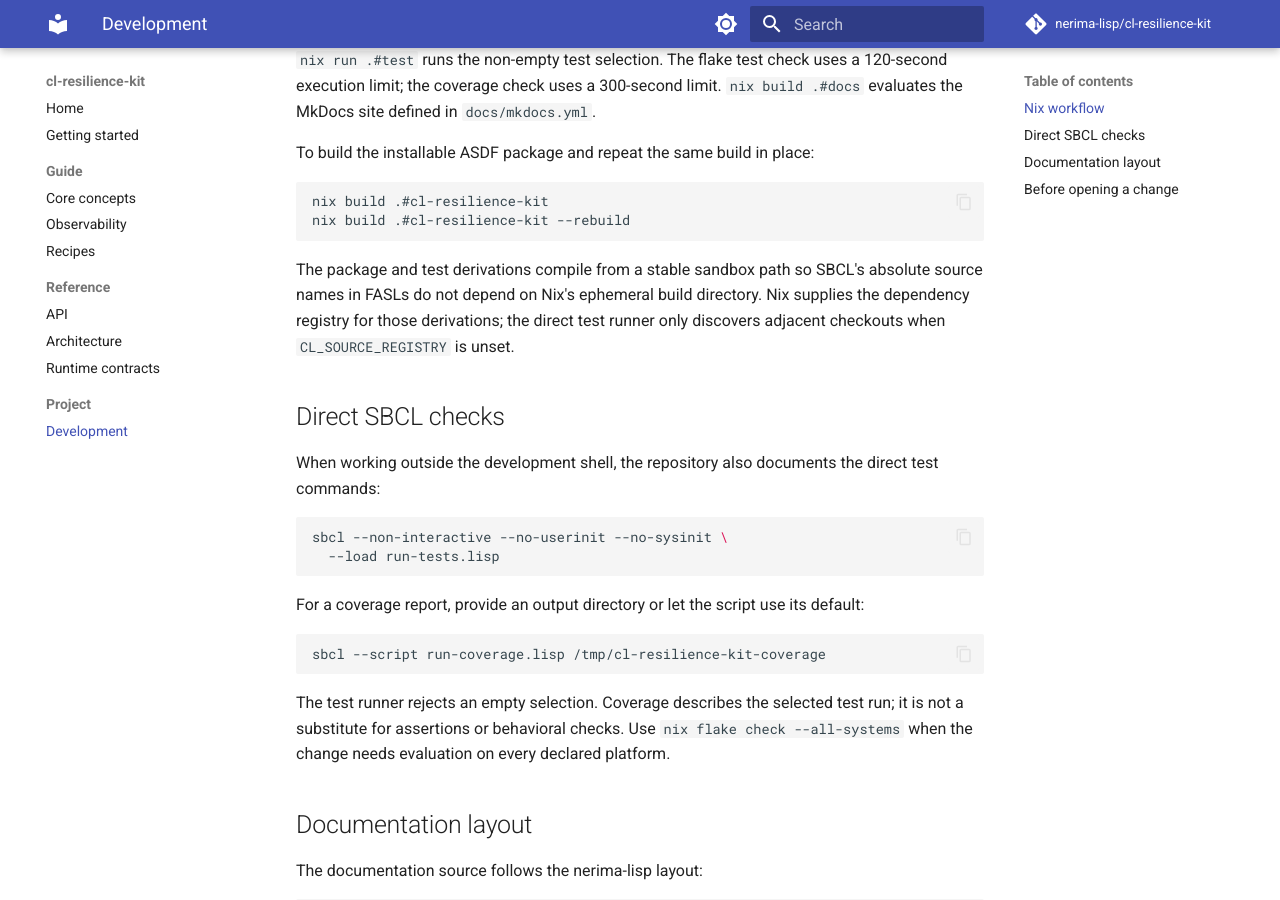
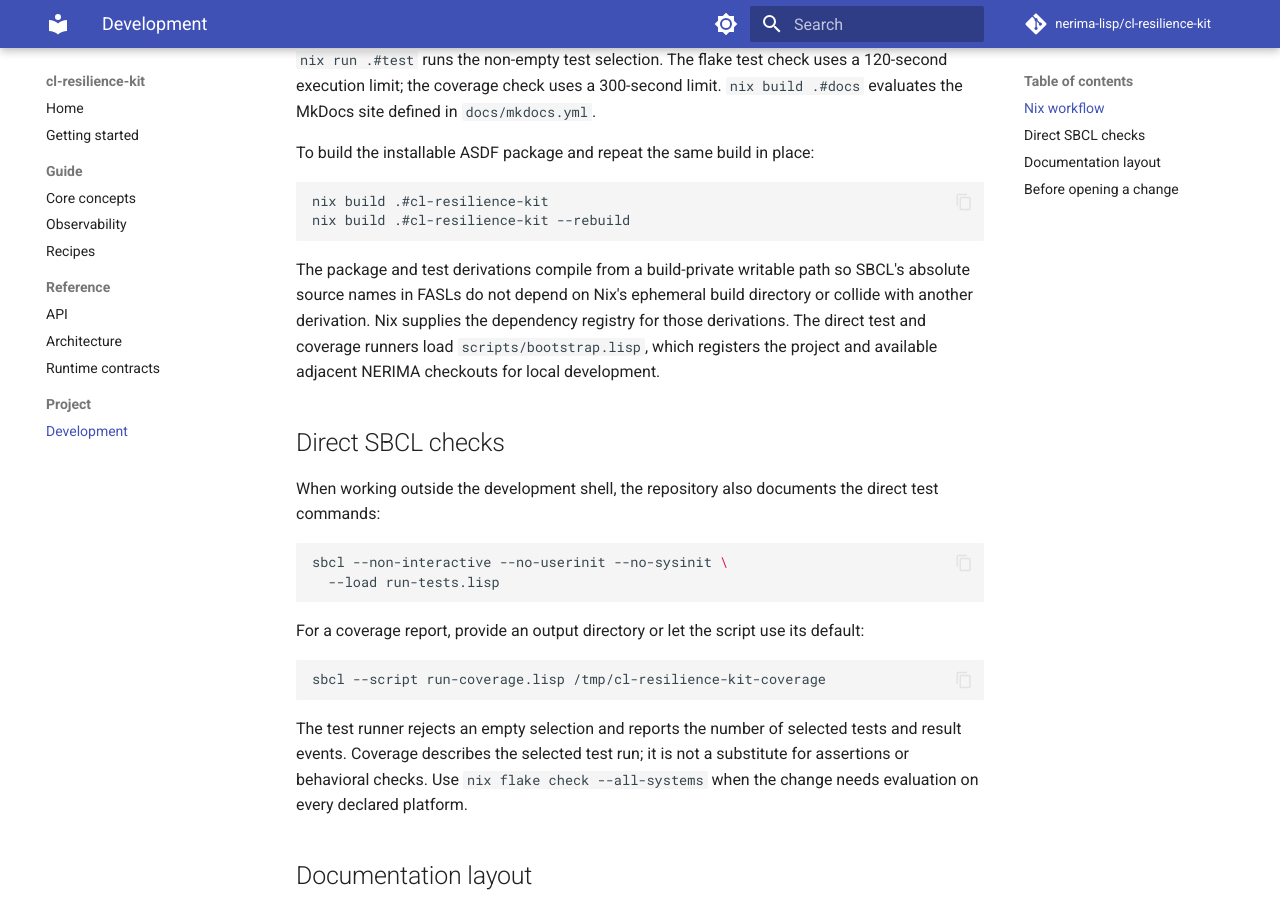
Before and after one commit to nerima-lisp/cl-resilience-kit, an MkDocs documentation site: the page built from docs/src/project/development.md, in a window 1280 px wide and 900 px high, scrolled down 376 px. Built offline with MkDocs 1.6.1 and Material for MkDocs 9.7.7, drawn with Linux system fonts in a browser that asks for light colours; comment, search, counter and statistics services are not loaded.

Commit message:
Document CPS composition APIs, data validation, and build changes
Cover call-with-resilience/k and with-resilience/k in the API
reference and README, list src/data-validation.lisp and the split
composition modules in the architecture reference, and describe the
shared bootstrap script and the test runner's empty-selection guard
in the development guide.

````diff
--- a/docs/src/project/development.md
+++ b/docs/src/project/development.md
@@ -24,11 +24,12 @@ nix build .#cl-resilience-kit
 nix build .#cl-resilience-kit --rebuild
 ```
 
-The package and test derivations compile from a stable sandbox path so SBCL's
-absolute source names in FASLs do not depend on Nix's ephemeral build
-directory. Nix supplies the dependency registry for those derivations; the
-direct test runner only discovers adjacent checkouts when `CL_SOURCE_REGISTRY`
-is unset.
+The package and test derivations compile from a build-private writable path so
+SBCL's absolute source names in FASLs do not depend on Nix's ephemeral build
+directory or collide with another derivation. Nix supplies the dependency
+registry for those derivations. The direct test and coverage runners load
+`scripts/bootstrap.lisp`, which registers the project and available adjacent
+NERIMA checkouts for local development.
 
 ## Direct SBCL checks
 
@@ -47,10 +48,10 @@ default:
 sbcl --script run-coverage.lisp /tmp/cl-resilience-kit-coverage
 ```
 
-The test runner rejects an empty selection. Coverage describes the selected
-test run; it is not a substitute for assertions or behavioral checks. Use
-`nix flake check --all-systems` when the change needs evaluation on every
-declared platform.
+The test runner rejects an empty selection and reports the number of selected
+tests and result events. Coverage describes the selected test run; it is not a
+substitute for assertions or behavioral checks. Use `nix flake check
+--all-systems` when the change needs evaluation on every declared platform.
 
 ## Documentation layout
 
````
Also changed, not shown: docs/src/reference/api.md (+14 -0 lines), docs/src/reference/architecture.md (+7 -1 lines), README.md.
